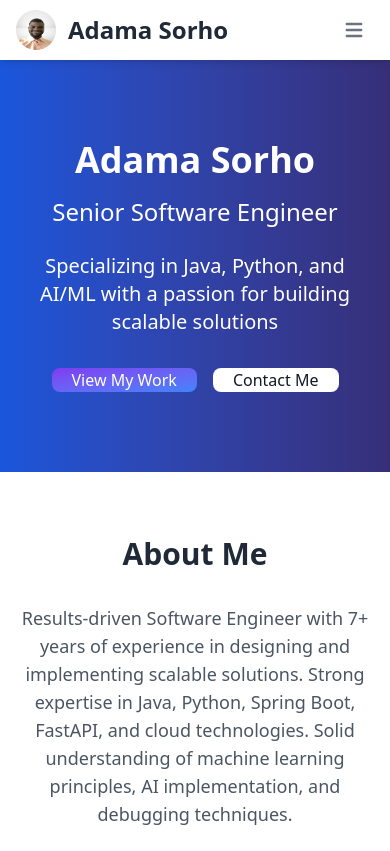
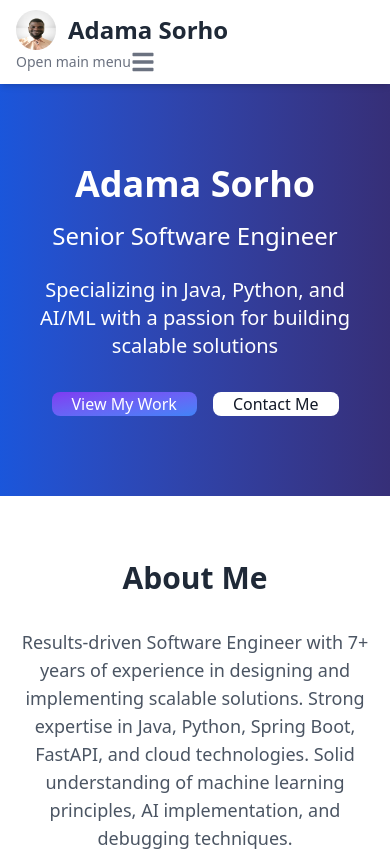
Before and after one commit to AdamaSorho/my-personal-website, a React (Vite) app: page / in a window 390 px wide. Shown: the top 851 px of the page. Built offline with nearby package versions, Linux system fonts and the light colour scheme.

Commit message:
resolved navbar toggle for mobile bug

```diff
--- a/src/components/Header.tsx
+++ b/src/components/Header.tsx
@@ -1,6 +1,12 @@
-import React, { useState } from "react";
-import { Navbar, Avatar, Button, NavbarCollapse } from "flowbite-react";
-import { HiMenu, HiX } from "react-icons/hi";
+import React from "react";
+import {
+  Navbar,
+  Avatar,
+  Button,
+  NavbarCollapse,
+  NavbarToggle,
+} from "flowbite-react";
+// import { HiMenu, HiX } from "react-icons/hi";
 import { Link, NavLink } from "react-router-dom";
 
 interface HeaderProps {
@@ -10,11 +16,11 @@ interface HeaderProps {
 }
 
 const Header: React.FC<HeaderProps> = ({ name, avatarUrl, email }) => {
-  const [isMenuOpen, setIsMenuOpen] = useState(false);
+  // const [isMenuOpen, setIsMenuOpen] = useState(false);
 
-  const toggleMenu = () => {
-    setIsMenuOpen(!isMenuOpen);
-  };
+  // const toggleMenu = () => {
+  //   setIsMenuOpen(!isMenuOpen);
+  // };
 
   // Custom active class for NavLink
   const activeClass =
@@ -39,20 +45,8 @@ const Header: React.FC<HeaderProps> = ({ name, avatarUrl, email }) => {
           </span>
         </NavLink>
 
-        <div className="flex items-center md:hidden">
-          <button
-            onClick={toggleMenu}
-            className="ml-3 inline-flex items-center rounded-lg p-2 text-gray-500 hover:bg-gray-100 focus:ring-2 focus:ring-gray-200 focus:outline-none"
-            aria-controls="navbar-menu"
-            aria-expanded={isMenuOpen}
-          >
-            <span className="sr-only">Open main menu</span>
-            {isMenuOpen ? (
-              <HiX className="h-6 w-6" />
-            ) : (
-              <HiMenu className="h-6 w-6" />
-            )}
-          </button>
+        <div className="flex md:order-2">
+          <NavbarToggle />
         </div>
 
         <NavbarCollapse id="navbar-menu" className="md:block">
```
